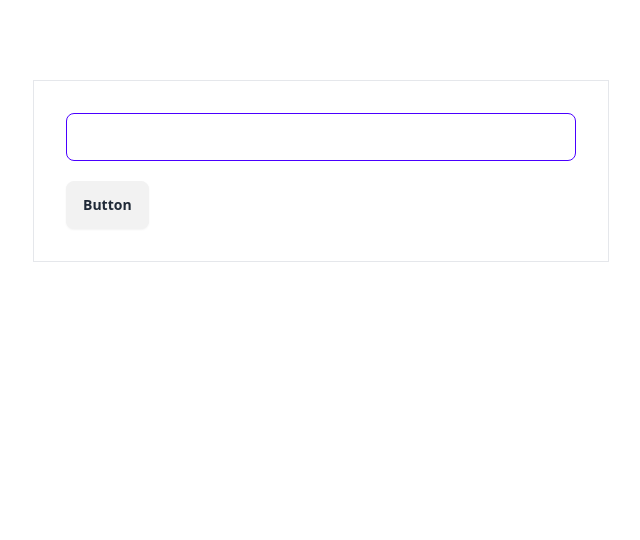
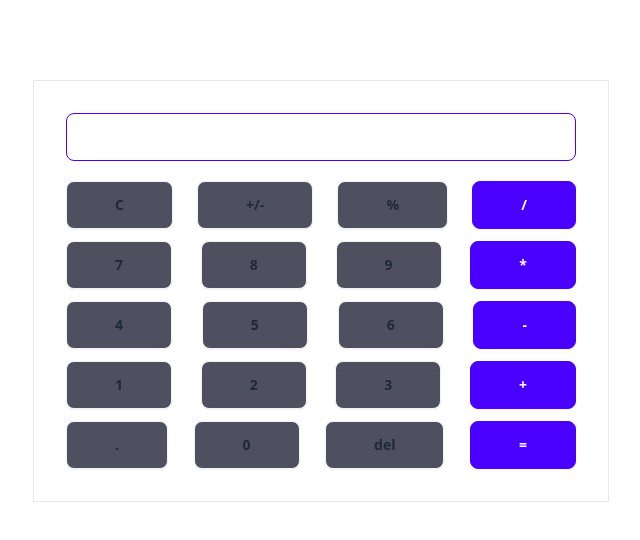
Before and after one commit to Hashir-Akbar/project-calculator, a website: page index.html in a window 1280 px wide. Shown: the whole page, without its empty margins (319-959 px from the left). Drawn offline with nearby package versions, Linux system fonts and the light colour scheme.

Commit message:
added some buttons

```diff
--- a/index.html
+++ b/index.html
@@ -15,9 +15,76 @@
         <input type="text" class="input input-bordered input-primary w-full " />
     </div>
 
-    <div class="mt-5">
-        <div class="tooltip" data-tip="hello">
-            <button class="btn">Button</button>
+    <div class="mt-5 grid grid-row-4 gap-3">
+        <div class="first-row  flex justify-between gap-1 ">
+            <div class="tooltip" data-tip="hello">
+                <button class="btn sm:px-12 px-6  bg-[#4E505F]">C</button>
+            </div>
+            <div class="tooltip" data-tip="hello">
+                <button class="btn sm:px-12 px-6  bg-[#4E505F]">+/-</button>
+            </div>
+            <div class="tooltip" data-tip="hello">
+                <button class="btn sm:px-12 px-6  bg-[#4E505F]">%</button>
+            </div>
+            <div class="tooltip" data-tip="hello">
+                <button class="btn sm:px-12  px-10  btn-primary  text-white font-bold">/</button>
+            </div>
+        </div>
+        <div class="first-row flex justify-between gap-1 ">
+            <div class="tooltip" data-tip="hello">
+                <button class="btn sm:px-12 px-6  bg-[#4E505F]">7</button>
+            </div>
+            <div class="tooltip" data-tip="hello">
+                <button class="btn sm:px-12 px-6 bg-[#4E505F]">8</button>
+            </div>
+            <div class="tooltip" data-tip="hello">
+                <button class="btn sm:px-12 px-6 bg-[#4E505F]">9</button>
+            </div>
+            <div class="tooltip" data-tip="hello">
+                <button class="btn sm:px-12  px-10  btn-primary  text-white font-bold">*</button>
+            </div>
+        </div>
+        <div class="first-row flex justify-between gap-1 ">
+            <div class="tooltip" data-tip="hello">
+                <button class="btn sm:px-12 px-6    bg-[#4E505F]">4</button>
+            </div>
+            <div class="tooltip" data-tip="hello">
+                <button class="btn sm:px-12 px-6 bg-[#4E505F]">5</button>
+            </div>
+            <div class="tooltip" data-tip="hello">
+                <button class="btn sm:px-12 px-6 bg-[#4E505F]">6</button>
+            </div>
+            <div class="tooltip" data-tip="hello">
+                <button class="btn btn-primary sm:px-12  px-10  text-white font-bold">-</button>
+            </div>
+        </div>
+        <div class="first-row flex justify-between gap-1 ">
+            <div class="tooltip" data-tip="hello">
+                <button class="btn sm:px-12 px-6    bg-[#4E505F]">1</button>
+            </div>
+            <div class="tooltip" data-tip="hello">
+                <button class="btn sm:px-12 px-6 bg-[#4E505F]">2</button>
+            </div>
+            <div class="tooltip" data-tip="hello">
+                <button class="btn sm:px-12 px-6 bg-[#4E505F]">3</button>
+            </div>
+            <div class="tooltip" data-tip="hello">
+                <button class="btn btn-primary sm:px-12  px-10  text-white font-bold">+</button>
+            </div>
+        </div>
+        <div class="first-row flex justify-between gap-1 ">
+            <div class="tooltip" data-tip="hello">
+                <button class="btn sm:px-12 px-6    bg-[#4E505F]">.</button>
+            </div>
+            <div class="tooltip" data-tip="hello">
+                <button class="btn sm:px-12 px-6 bg-[#4E505F]">0</button>
+            </div>
+            <div class="tooltip" data-tip="hello">
+                <button class="btn sm:px-12 px-6 bg-[#4E505F]">del</button>
+            </div>
+            <div class="tooltip" data-tip="hello">
+                <button class="btn sm:px-12  px-10 btn-primary   text-white font-bold">=</button>
+            </div>
         </div>
     </div>
 
```
